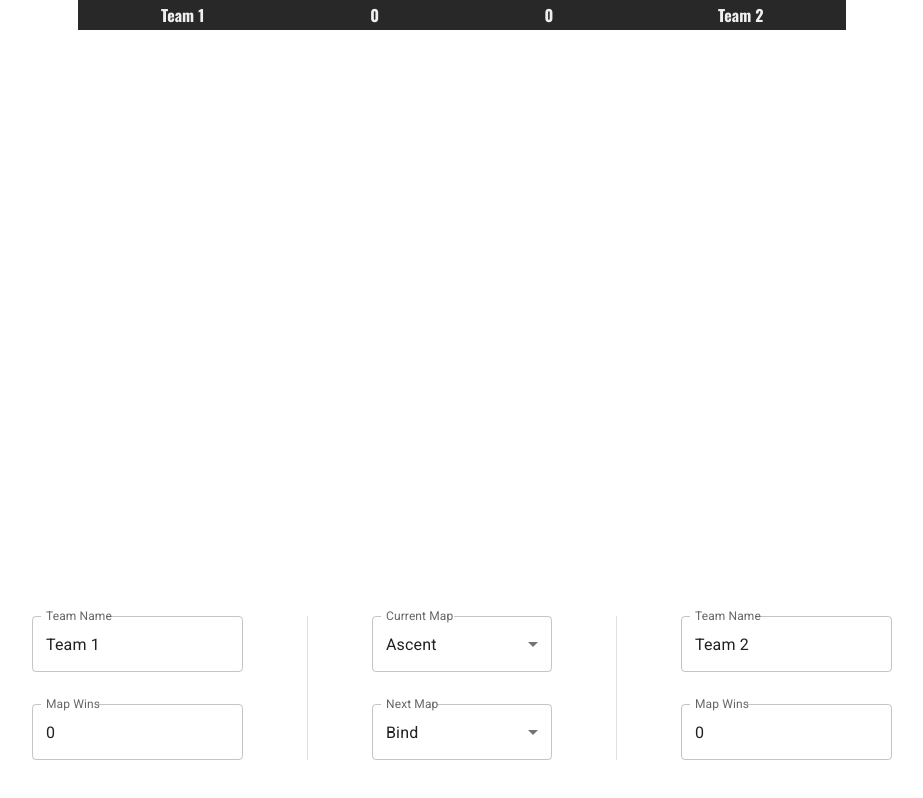
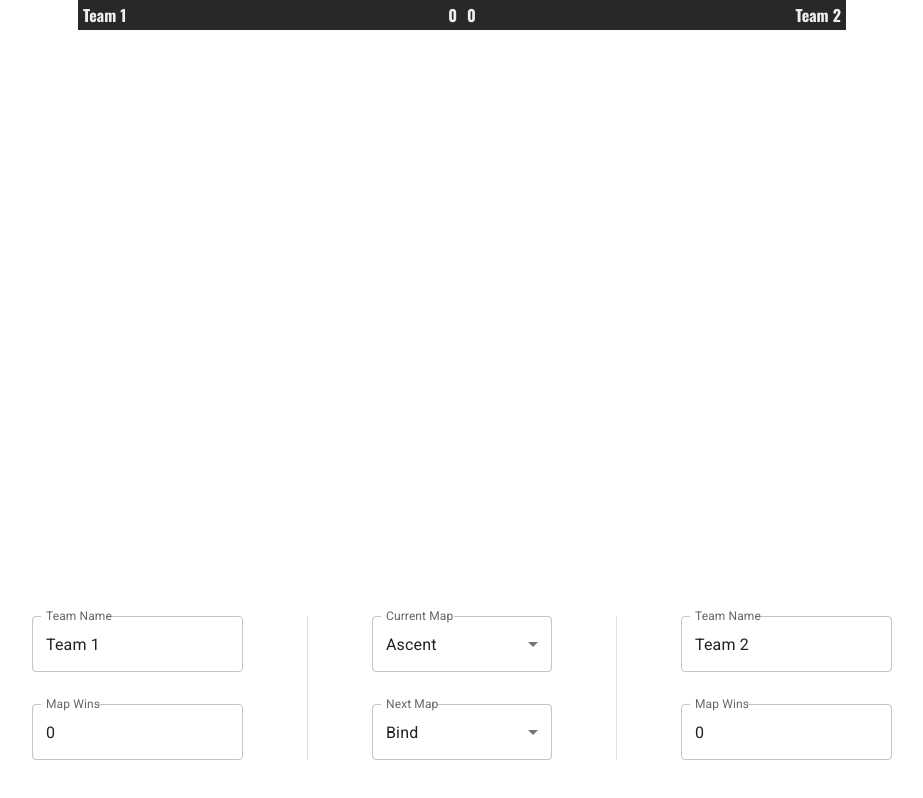
Before and after one commit to RyeCai/umass-valorant-observer-ui, a React (Create React App) app: page / in a window 1280 px wide. Shown: the whole page, without its empty margins (178-1101 px from the left). Built offline with nearby package versions, Linux system fonts and the light colour scheme.

Commit message:
added padding to interface

```diff
--- a/src/index.css
+++ b/src/index.css
@@ -58,7 +58,7 @@ code {
   width: 60%;
   margin:auto;
   display: flex;
-  justify-content: space-around;
+  justify-content: space-between;
 }
 
 .team-panel {
@@ -67,9 +67,11 @@ code {
   height: 30px;
   opacity: .9;
   display: flex;
-  justify-content: space-around;
+  justify-content: space-between;
   color: #eee;
   align-items: center;
+  padding-left: 5px;
+  padding-right: 5px;
 }
 
 /* .left-team {
```
